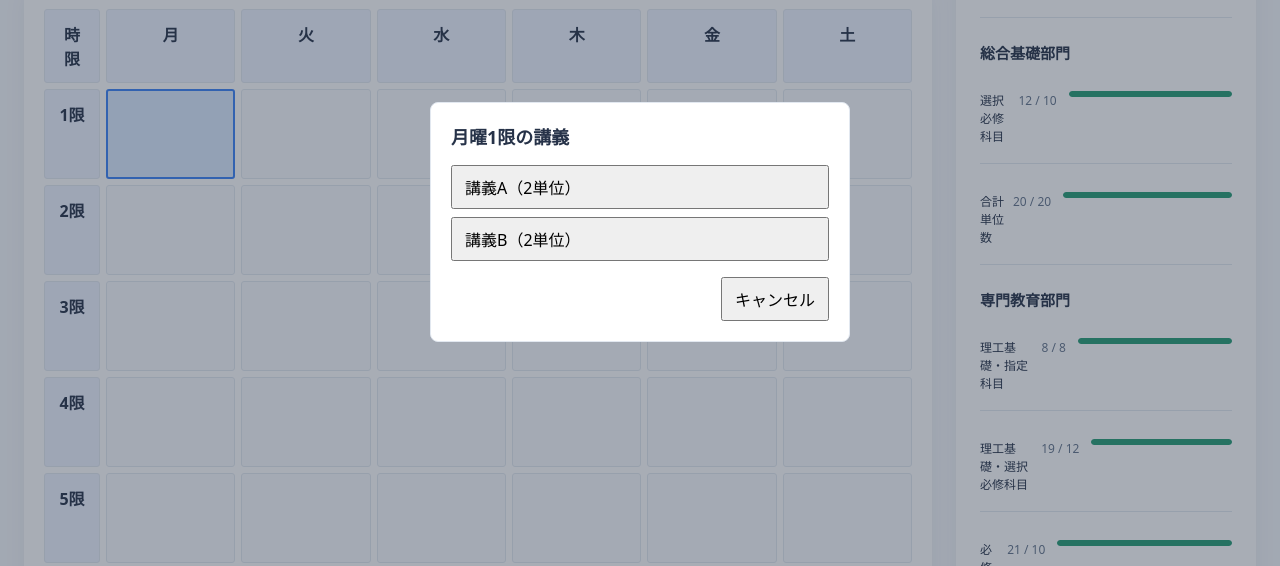
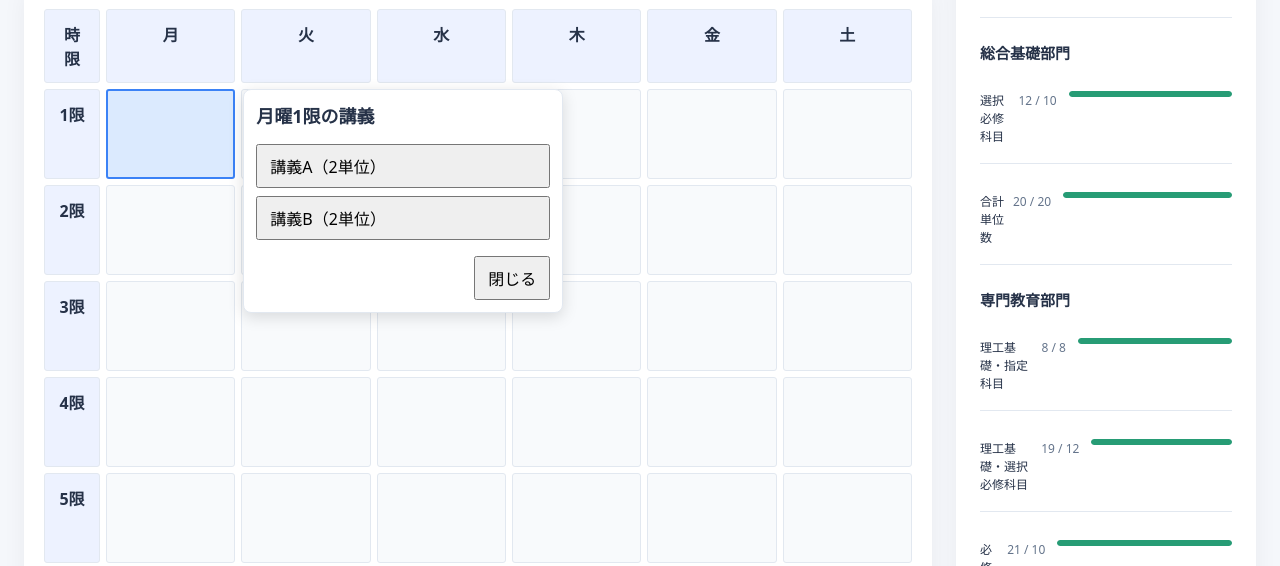
Before and after one commit to sakuK0307/ProjectBIG6, a plain HTML site: page templates/index.html in a window 1280 px wide. Both pictures are taken after a click on the button 170 px from the left and 311 px from the top of the page. Shown: the part 178-744 px from the top of the page. Drawn offline with Linux system fonts and the light colour scheme.

Commit message:
Refine timetable course picker and sample schedules

```diff
--- a/templates/index.html
+++ b/templates/index.html
@@ -124,13 +124,13 @@
     </div>
   </main>
 
-  <dialog id="course-picker" aria-labelledby="course-picker-title">
+  <section id="course-picker" aria-labelledby="course-picker-title" hidden>
     <h2 id="course-picker-title"></h2>
     <ul id="course-options"></ul>
-    <form method="dialog" class="course-picker-actions">
-      <button type="submit" value="cancel" autofocus>キャンセル</button>
+    <div class="course-picker-actions">
+      <button type="button" id="close-course-picker">閉じる</button>
       <button type="button" id="remove-course" hidden>登録を削除</button>
-    </form>
-  </dialog>
+    </div>
+  </section>
 </body>
 </html>
--- a/templates/src/main.js
+++ b/templates/src/main.js
@@ -17,13 +17,19 @@ const courseData = {
       "id": "course-002",
       "name": "講義B",
       "credits": 2,
-      "schedules": [{ "day": "mon", "period": 1 }, { "day": "wed", "period": 2 }]
+      "schedules": [{ "day": "mon", "period": 1 }]
     },
     {
       "id": "course-003",
       "name": "講義C",
       "credits": 2,
       "schedules": [{ "day": "wed", "period": 2 }]
+    },
+    {
+      "id": "course-004",
+      "name": "講義D",
+      "credits": 2,
+      "schedules": [{ "day": "mon", "period": 3 }, { "day": "mon", "period": 4 }]
     }
   ]
 };
@@ -36,6 +42,8 @@ if (timetable) {
   const pickerTitle = document.getElementById("course-picker-title");
   const options = document.getElementById("course-options");
   const removeButton = document.getElementById("remove-course");
+  const closeButton = document.getElementById("close-course-picker");
+  const bottomPanel = window.matchMedia("(max-width: 768px), (pointer: coarse)");
   const courses = new Map(courseData.courses.map((course) => [course.id, course]));
   const candidatesBySlot = new Map();
   // 登録済みの枠には講義IDだけを保存する。
@@ -72,6 +80,8 @@ if (timetable) {
       cell.dataset.dayCode = day;
       cell.dataset.period = String(period);
       cell.setAttribute("aria-label", slotLabel({ day, period }));
+      cell.setAttribute("aria-controls", picker.id);
+      cell.setAttribute("aria-expanded", "false");
       cells.set(slotKey({ day, period }), cell);
 
       timetable.appendChild(cell);
@@ -108,13 +118,36 @@ if (timetable) {
     return { day: selectedCell.dataset.dayCode, period: selectedCell.dataset.period };
   }
 
+  function positionPicker() {
+    if (!selectedCell || bottomPanel.matches) return;
+
+    const cell = selectedCell.getBoundingClientRect();
+    const gap = 8;
+    const right = document.documentElement.clientWidth - picker.offsetWidth - gap;
+    const bottom = document.documentElement.clientHeight - picker.offsetHeight - gap;
+    const side = cell.right + gap <= right ? cell.right + gap : cell.left - picker.offsetWidth - gap;
+    // セルの右に収まらないときは左を使い、画面内に収める。
+    picker.style.setProperty("--picker-left", `${Math.max(gap, Math.min(side, right))}px`);
+    picker.style.setProperty("--picker-top", `${Math.max(gap, Math.min(cell.top, bottom))}px`);
+  }
+
+  function closePicker(restoreFocus) {
+    const cell = selectedCell;
+    picker.hidden = true;
+    cell.classList.remove("selected");
+    cell.setAttribute("aria-expanded", "false");
+    selectedCell = undefined;
+    if (restoreFocus) cell.focus({ preventScroll: true });
+  }
+
   timetable.addEventListener("click", (event) => {
     const cell = event.target.closest("button.cell");
     if (!cell) return;
 
-    selectedCell?.classList.remove("selected");
+    if (selectedCell) closePicker(false);
     selectedCell = cell;
     cell.classList.add("selected");
+    cell.setAttribute("aria-expanded", "true");
     const slot = selectedSlot();
     const key = slotKey(slot);
     const currentId = draftBySlot.get(key);
@@ -139,11 +172,15 @@ if (timetable) {
 
     if (candidates.length === 0) {
       const item = document.createElement("li");
-      item.textContent = "この時間帯に講義候補はありません。";
+      item.textContent = "該当する講義がありません";
       options.appendChild(item);
     }
 
-    picker.showModal();
+    picker.hidden = false;
+    options.scrollTop = 0;
+    positionPicker();
+    const firstAction = options.querySelector("button:not(:disabled)") ?? closeButton;
+    firstAction.focus({ preventScroll: true });
   });
 
   options.addEventListener("click", (event) => {
@@ -154,16 +191,31 @@ if (timetable) {
     const currentId = draftBySlot.get(slotKey(selectedSlot()));
     if (currentId !== undefined) updateCourseSlots(courses.get(currentId));
     updateCourseSlots(course, course.id);
-    picker.close();
+    closePicker(true);
   });
 
   removeButton.addEventListener("click", () => {
     const currentId = draftBySlot.get(slotKey(selectedSlot()));
     updateCourseSlots(courses.get(currentId));
-    picker.close();
+    closePicker(true);
   });
 
-  picker.addEventListener("close", () => {
-    if (!picker.open) selectedCell.classList.remove("selected");
+  closeButton.addEventListener("click", () => closePicker(true));
+
+  document.addEventListener("click", (event) => {
+    if (selectedCell && !picker.contains(event.target) && !selectedCell.contains(event.target)) {
+      closePicker(false);
+    }
   });
+
+  document.addEventListener("keydown", (event) => {
+    if (event.key === "Escape" && selectedCell) {
+      event.preventDefault();
+      closePicker(true);
+    }
+  });
+
+  window.addEventListener("resize", positionPicker);
+  window.addEventListener("scroll", positionPicker, { capture: true, passive: true });
+  bottomPanel.addEventListener("change", positionPicker);
 }
--- a/templates/style.css
+++ b/templates/style.css
@@ -87,16 +87,32 @@ button.cell:hover {
 }
 
 #course-picker {
-  width: min(420px, calc(100% - 24px));
-  max-height: calc(100% - 24px);
-  padding: 20px;
+  position: fixed;
+  z-index: 1;
+  top: var(--picker-top, 8px);
+  left: var(--picker-left, 8px);
+  display: flex;
+  flex-direction: column;
+  width: min(320px, calc(100% - 16px));
+  max-height: min(360px, calc(100dvh - 16px));
+  padding: 12px;
   border: 1px solid #e2e8f0;
   border-radius: 8px;
-  color: inherit;
+  background: #fff;
+  box-shadow: 0 4px 16px #0002;
 }
 
-#course-picker::backdrop {
-  background: #26324866;
+#course-picker[hidden] {
+  display: none;
+}
+
+@media (max-width: 768px), (pointer: coarse) {
+  #course-picker {
+    inset: auto 0 0;
+    width: 100%;
+    max-height: 50dvh;
+    padding-bottom: max(12px, env(safe-area-inset-bottom));
+  }
 }
 
 #course-picker-title {
@@ -105,10 +121,13 @@ button.cell:hover {
 }
 
 #course-options {
-  display: grid;
+  display: flex;
+  flex-direction: column;
   gap: 8px;
   padding: 0;
   list-style: none;
+  overflow-y: auto;
+  overscroll-behavior: contain;
 }
 
 #course-picker button {
```
